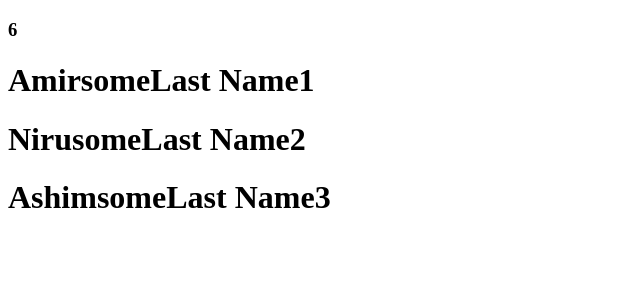
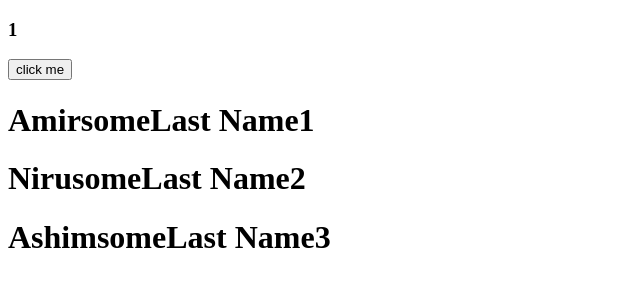
Before and after one commit to pratiksj/fullstack-exercise, a React (Create React App) app in the folder workshop/part1/: page / in a window 1280 px wide. Shown: the top 300 px of the page, without its empty margins (0-640 px from the left). Built offline with nearby package versions, Linux system fonts and the light colour scheme.

Commit message:
feat: add event handler

```diff
--- a/workshop/part1/src/App.js
+++ b/workshop/part1/src/App.js
@@ -1,18 +1,21 @@
 import { useState } from "react"
 import Mytag from "./compoenents/Mytag"
+import MyButton from "./compoenents/MyButton"
 
 
 const App = () => {
 const myState = useState(1)
 const myCount =myState[0]
 const setMycount = myState[1]
-setTimeout(()=>{
+
+const increaseCount=()=>{
   setMycount(myCount+1)
-},1000)
+}
 
   let name1 = 'Amir'
   return ( <div>
     <h3>{myCount}</h3>
+    <MyButton buttonHandler={increaseCount}/>
     <Mytag name ={name1} lastName= "someLast Name1"/>
     <Mytag name ="Niru" lastName= "someLast Name2"/>
     <Mytag name ="Ashim" lastName= "someLast Name3"/>
--- /dev/null
+++ b/workshop/part1/src/compoenents/MyButton.js
@@ -0,0 +1,9 @@
+
+
+const MyButton = (props) => {
+  return (
+    <button onClick={props.buttonHandler}>click me</button>
+  )
+}
+
+export default MyButton
```
